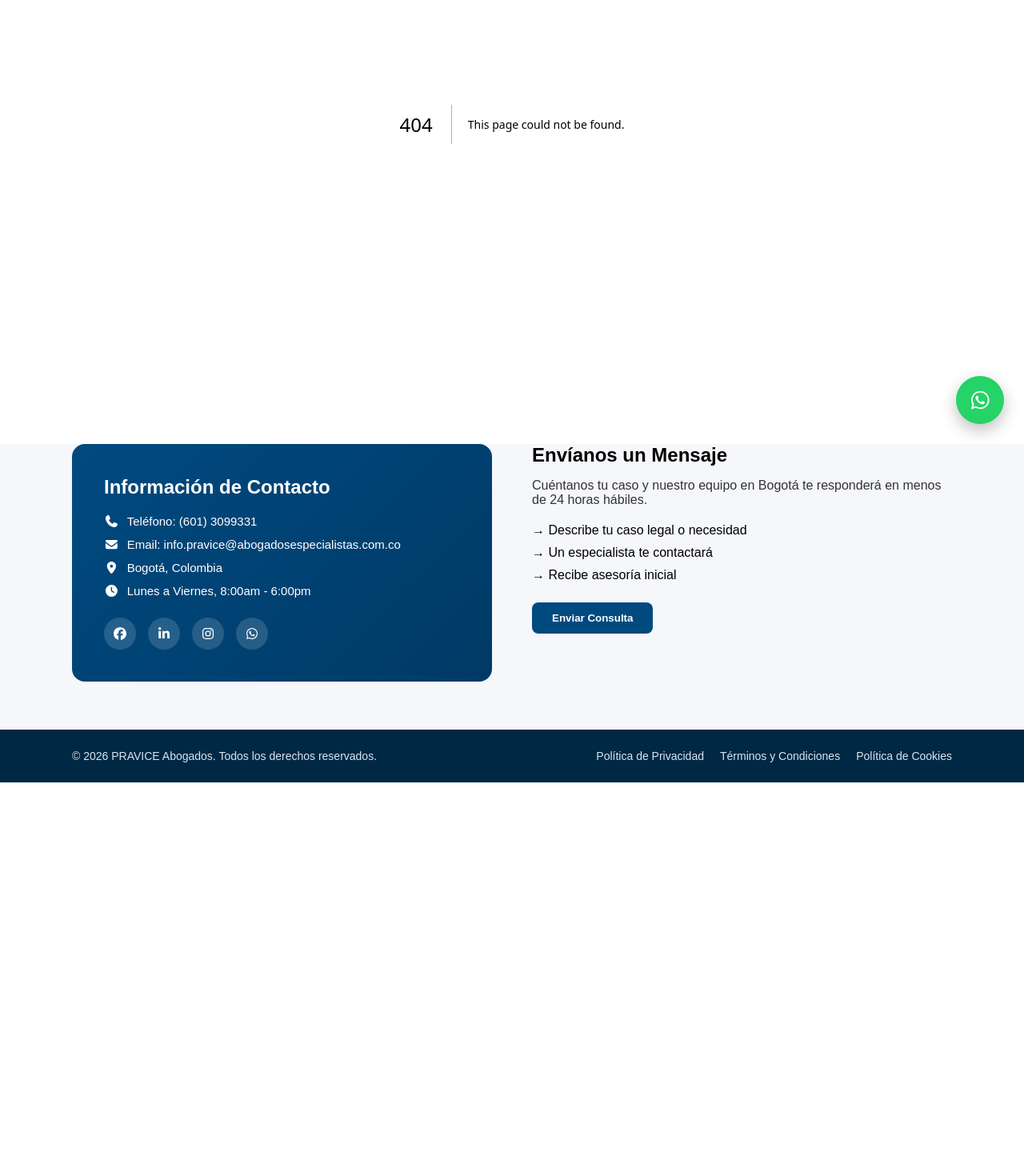
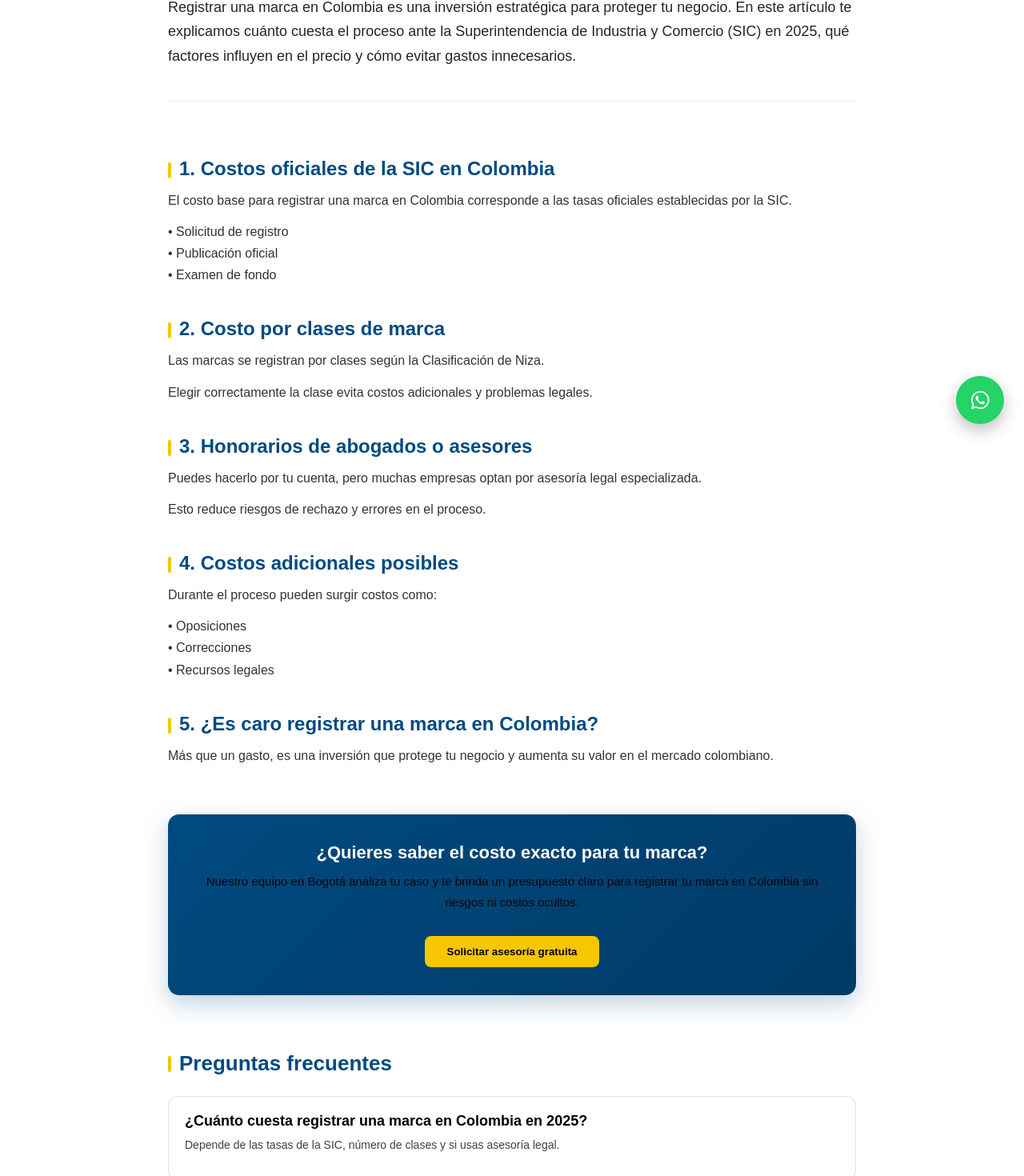
Before and after one commit to paginaswebpravice-prog/Marcas-Y-Patentes, a Next.js app: page /blog/costo-registrar-marca-colombia in a window 1280 px wide. Before the commit this address had no page. Shown: the part 245-1715 px from the top of the page at 80% size. Before the commit the page ends 1223 px from the top, so only its background shows below. Built offline with nearby package versions, Linux system fonts and the light colour scheme.

Commit message:
Add article in Blog section

```diff
--- /dev/null
+++ b/src/app/blog/costo-registrar-marca-colombia/Article.module.css
@@ -0,0 +1,166 @@
+.article {
+  max-width: 900px;
+  margin: 0 auto;
+  padding: 120px 20px;
+  background: #ffffff;
+}
+
+/* ================= HERO ================= */
+
+.hero h1 {
+  font-size: 38px;
+  color: #004a80;
+  margin-bottom: 20px;
+  line-height: 1.3;
+}
+
+.hero p {
+  font-size: 18px;
+  color: #000;
+  opacity: 0.85;
+  line-height: 1.7;
+  margin-bottom: 40px;
+}
+
+/* ================= CONTENT ================= */
+
+.content {
+  border-top: 1px solid rgba(0, 74, 128, 0.1);
+  padding-top: 30px;
+}
+
+.content h2 {
+  font-size: 24px;
+  color: #004a80;
+  margin-top: 40px;
+  margin-bottom: 12px;
+  position: relative;
+  padding-left: 14px;
+}
+
+/* línea decorativa izquierda */
+.content h2::before {
+  content: "";
+  position: absolute;
+  left: 0;
+  top: 6px;
+  width: 4px;
+  height: 20px;
+  background: #f7c600;
+  border-radius: 2px;
+}
+
+.content p {
+  color: #000;
+  opacity: 0.8;
+  line-height: 1.7;
+  margin-bottom: 12px;
+}
+
+/* ================= CTA ================= */
+
+.cta {
+  margin-top: 60px;
+  padding: 35px;
+  border-radius: 14px;
+  background: linear-gradient(135deg, #004a80, #003a66);
+  color: #ffffff;
+  text-align: center;
+
+  box-shadow: 0 10px 30px rgba(0, 74, 128, 0.25);
+}
+
+.cta h3 {
+  font-size: 22px;
+  margin-bottom: 10px;
+}
+
+.cta p {
+  font-size: 15px;
+  opacity: 0.9;
+}
+
+.cta button {
+  margin-top: 18px;
+  background: #f7c600;
+  color: #000;
+  border: none;
+  padding: 12px 28px;
+  border-radius: 8px;
+  cursor: pointer;
+  font-weight: 700;
+
+  transition: all 0.3s ease;
+}
+
+.cta button:hover {
+  background: #ffd83d;
+  transform: translateY(-2px);
+}
+
+/* ================= FAQ ================= */
+
+.faq {
+  margin-top: 70px;
+}
+
+.faq h2 {
+  color: #004a80;
+  margin-bottom: 25px;
+  font-size: 26px;
+}
+
+/* ITEM FAQ */
+
+.faq div[itemtype="https://schema.org/Question"] {
+  margin-bottom: 20px;
+  padding: 20px;
+  border-radius: 12px;
+
+  background: #ffffff;
+  border: 1px solid rgba(0, 74, 128, 0.15);
+
+  transition: all 0.3s ease;
+}
+
+.faq div[itemtype="https://schema.org/Question"]:hover {
+  border-color: #f7c600;
+  box-shadow: 0 8px 20px rgba(0, 74, 128, 0.08);
+}
+
+.faq h3 {
+  color: #000;
+  margin-bottom: 8px;
+  font-size: 18px;
+}
+
+.faq p {
+  color: #000;
+  opacity: 0.75;
+  font-size: 14px;
+  line-height: 1.6;
+}
+
+/* ================= RESPONSIVE ================= */
+
+@media (max-width: 768px) {
+  .hero h1 {
+    font-size: 30px;
+  }
+
+  .hero p {
+    font-size: 16px;
+  }
+
+  .content h2 {
+    font-size: 20px;
+  }
+
+  .cta {
+    padding: 25px;
+  }
+
+  .cta h3 {
+    font-size: 18px;
+  }
+}
--- /dev/null
+++ b/src/app/blog/costo-registrar-marca-colombia/page.tsx
@@ -0,0 +1,199 @@
+"use client";
+
+import styles from "./Article.module.css";
+import { motion } from "framer-motion";
+
+export default function CostoRegistrarMarcaColombia() {
+  return (
+    <article
+      className={styles.article}
+      itemScope
+      itemType="https://schema.org/BlogPosting"
+    >
+      {/* ================= SEO ================= */}
+      <div style={{ display: "none" }}>
+        <h1 itemProp="headline">
+          ¿Cuánto cuesta registrar una marca en Colombia en 2025?
+        </h1>
+        <p itemProp="description">
+          Conoce los costos oficiales de la SIC en 2025 para registrar una marca
+          en Colombia y los factores que influyen en el precio del proceso.
+        </p>
+        <span itemProp="author">Firma de abogados en Bogotá</span>
+        <span itemProp="publisher">PRAVICE Abogados</span>
+      </div>
+
+      {/* ================= HERO ================= */}
+      <motion.section
+        className={styles.hero}
+        initial={{ opacity: 0, y: 40 }}
+        animate={{ opacity: 1, y: 0 }}
+        transition={{ duration: 0.7 }}
+      >
+        <h1>
+          ¿Cuánto cuesta registrar una marca en Colombia en 2025 desde Bogotá?
+        </h1>
+
+        <p>
+          Registrar una marca en Colombia es una inversión estratégica para
+          proteger tu negocio. En este artículo te explicamos cuánto cuesta el
+          proceso ante la Superintendencia de Industria y Comercio (SIC) en
+          2025, qué factores influyen en el precio y cómo evitar gastos
+          innecesarios.
+        </p>
+      </motion.section>
+
+      {/* ================= CONTENT ================= */}
+      <section className={styles.content}>
+        {[
+          {
+            title: "1. Costos oficiales de la SIC en Colombia",
+            text: (
+              <>
+                <p>
+                  El costo base para registrar una marca en Colombia corresponde
+                  a las tasas oficiales establecidas por la SIC.
+                </p>
+                <p>
+                  • Solicitud de registro <br />
+                  • Publicación oficial <br />• Examen de fondo
+                </p>
+              </>
+            ),
+          },
+          {
+            title: "2. Costo por clases de marca",
+            text: (
+              <>
+                <p>
+                  Las marcas se registran por clases según la Clasificación de
+                  Niza.
+                </p>
+                <p>
+                  Elegir correctamente la clase evita costos adicionales y
+                  problemas legales.
+                </p>
+              </>
+            ),
+          },
+          {
+            title: "3. Honorarios de abogados o asesores",
+            text: (
+              <>
+                <p>
+                  Puedes hacerlo por tu cuenta, pero muchas empresas optan por
+                  asesoría legal especializada.
+                </p>
+                <p>Esto reduce riesgos de rechazo y errores en el proceso.</p>
+              </>
+            ),
+          },
+          {
+            title: "4. Costos adicionales posibles",
+            text: (
+              <>
+                <p>Durante el proceso pueden surgir costos como:</p>
+                <p>
+                  • Oposiciones <br />
+                  • Correcciones <br />• Recursos legales
+                </p>
+              </>
+            ),
+          },
+          {
+            title: "5. ¿Es caro registrar una marca en Colombia?",
+            text: (
+              <p>
+                Más que un gasto, es una inversión que protege tu negocio y
+                aumenta su valor en el mercado colombiano.
+              </p>
+            ),
+          },
+        ].map((item, index) => (
+          <motion.div
+            key={index}
+            initial={{ opacity: 0, y: 30 }}
+            whileInView={{ opacity: 1, y: 0 }}
+            viewport={{ once: true }}
+            transition={{ duration: 0.5, delay: index * 0.1 }}
+          >
+            <h2>{item.title}</h2>
+            {item.text}
+          </motion.div>
+        ))}
+
+        {/* ================= CTA ================= */}
+        <motion.div
+          className={styles.cta}
+          initial={{ opacity: 0, scale: 0.95 }}
+          whileInView={{ opacity: 1, scale: 1 }}
+          viewport={{ once: true }}
+          transition={{ duration: 0.5 }}
+        >
+          <h3>¿Quieres saber el costo exacto para tu marca?</h3>
+          <p>
+            Nuestro equipo en Bogotá analiza tu caso y te brinda un presupuesto
+            claro para registrar tu marca en Colombia sin riesgos ni costos
+            ocultos.
+          </p>
+
+          <motion.button
+            whileHover={{ scale: 1.05 }}
+            whileTap={{ scale: 0.95 }}
+          >
+            Solicitar asesoría gratuita
+          </motion.button>
+        </motion.div>
+
+        {/* ================= FAQ ================= */}
+        <motion.div
+          className={styles.faq}
+          itemScope
+          itemType="https://schema.org/FAQPage"
+          initial={{ opacity: 0 }}
+          whileInView={{ opacity: 1 }}
+          viewport={{ once: true }}
+          transition={{ duration: 0.6 }}
+        >
+          <h2>Preguntas frecuentes</h2>
+
+          {[
+            {
+              q: "¿Cuánto cuesta registrar una marca en Colombia en 2025?",
+              a: "Depende de las tasas de la SIC, número de clases y si usas asesoría legal.",
+            },
+            {
+              q: "¿Se paga una sola vez?",
+              a: "Sí, el pago principal es al inicio, aunque pueden surgir costos adicionales.",
+            },
+            {
+              q: "¿Cuánto dura el registro?",
+              a: "Tiene una vigencia de 10 años y es renovable.",
+            },
+          ].map((faq, index) => (
+            <motion.div
+              key={index}
+              itemScope
+              itemProp="mainEntity"
+              itemType="https://schema.org/Question"
+              initial={{ opacity: 0, y: 20 }}
+              whileInView={{ opacity: 1, y: 0 }}
+              viewport={{ once: true }}
+              transition={{ duration: 0.4, delay: index * 0.1 }}
+            >
+              <h3 itemProp="name">{faq.q}</h3>
+
+              <p
+                itemScope
+                itemProp="acceptedAnswer"
+                itemType="https://schema.org/Answer"
+              >
+                <span itemProp="text">{faq.a}</span>
+              </p>
+            </motion.div>
+          ))}
+        </motion.div>
+      </section>
+    </article>
+  );
+}
```
